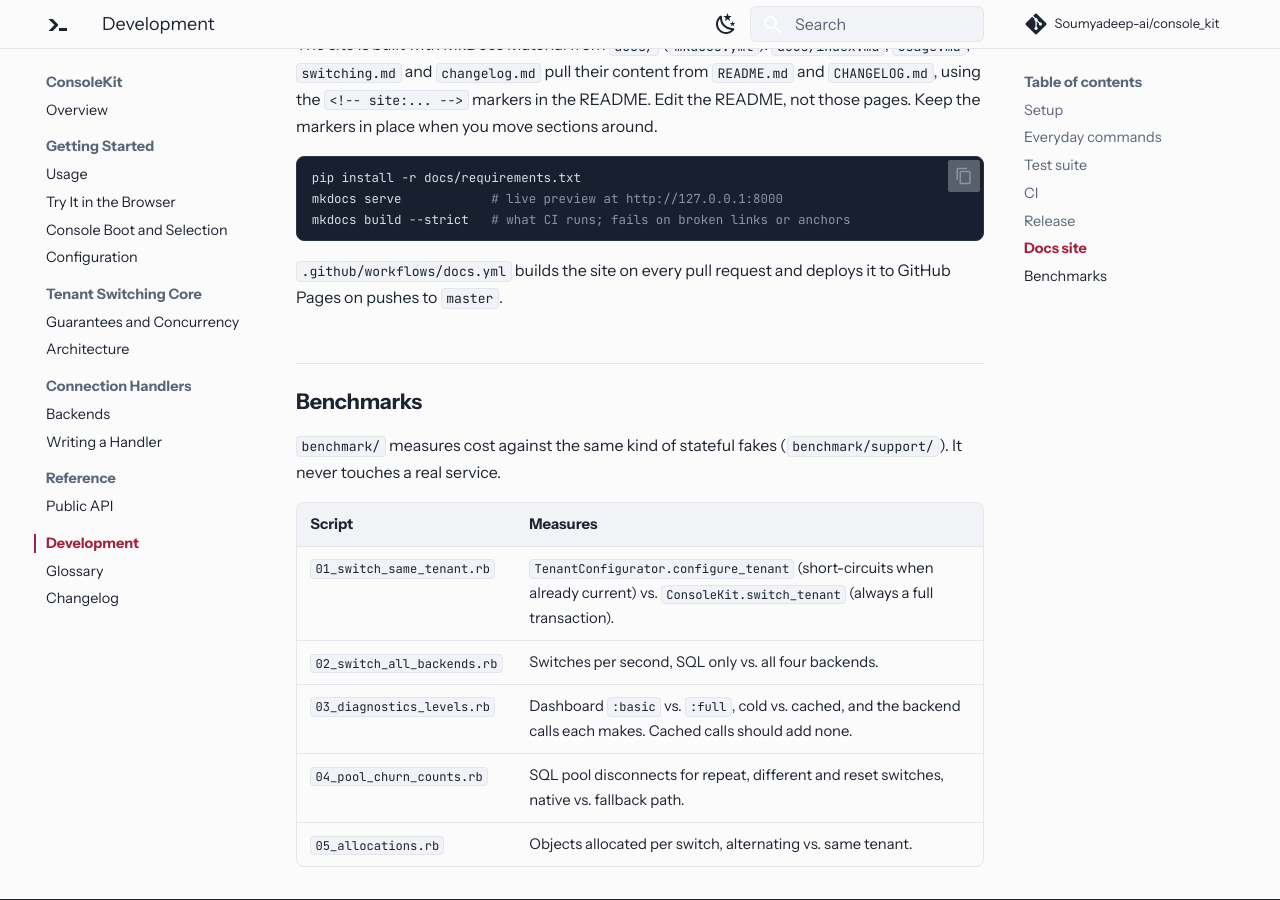
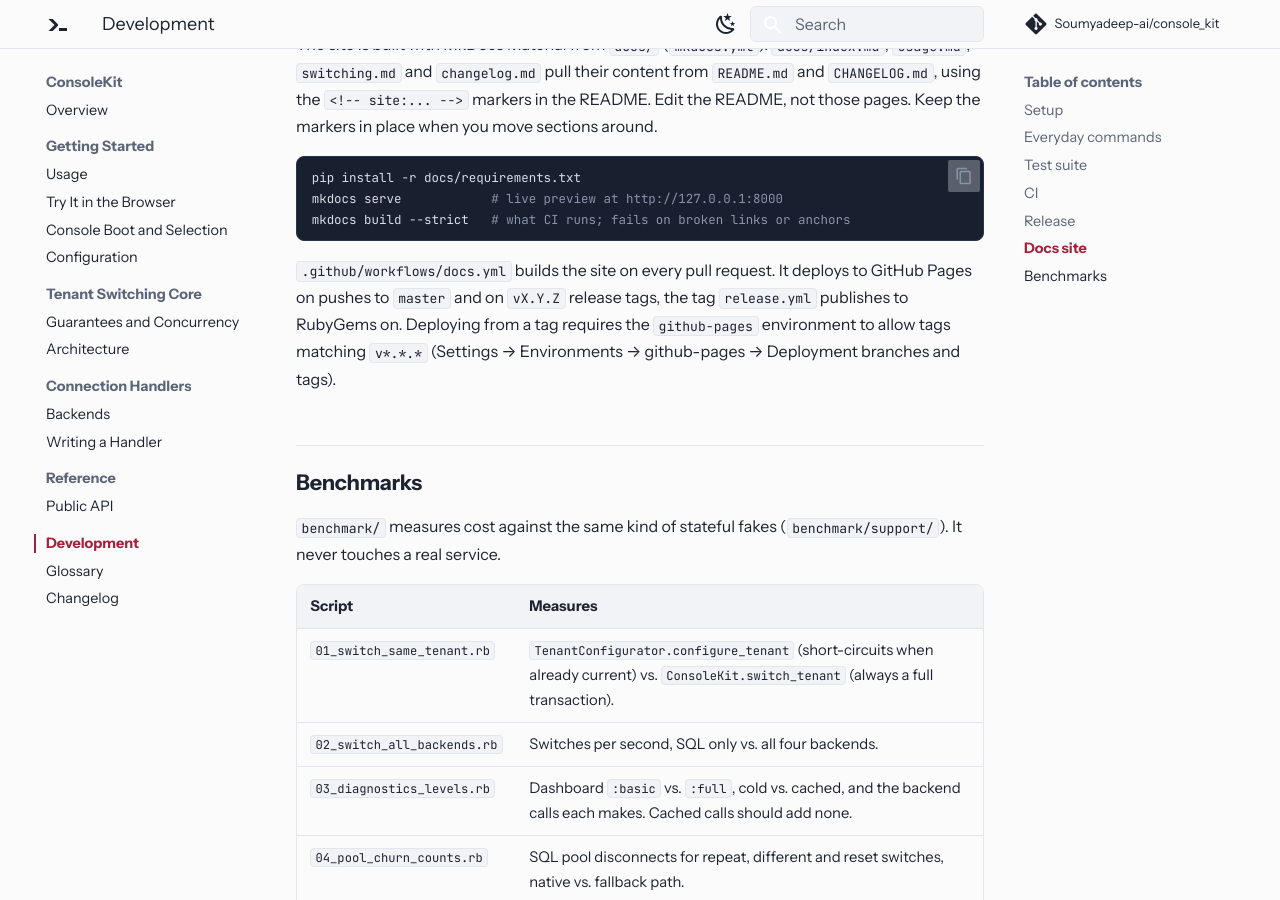
Before and after one commit to Soumyadeep-ai/console_kit, an MkDocs documentation site: the page built from docs/guides/development.md, in a window 1280 px wide and 900 px high, scrolled down 3174 px. Built offline with MkDocs 1.6.1 and Material for MkDocs 9.7.7, drawn with Linux system fonts in a browser that asks for light colours; comment, search, counter and statistics services are not loaded.

Commit message:
ci: redeploy the docs site on release tags as well as master
Deploy on vX.Y.Z tag pushes, the same trigger release.yml publishes the gem
on, in addition to pushes to master. Document that the github-pages
environment must allow those tags.

````diff
--- a/docs/guides/development.md
+++ b/docs/guides/development.md
@@ -95,8 +95,10 @@ mkdocs serve            # live preview at http://127.0.0.1:8000
 mkdocs build --strict   # what CI runs; fails on broken links or anchors
 ```
 
-`.github/workflows/docs.yml` builds the site on every pull request and deploys it to GitHub Pages
-on pushes to `master`.
+`.github/workflows/docs.yml` builds the site on every pull request. It deploys to GitHub Pages on
+pushes to `master` and on `vX.Y.Z` release tags, the tag `release.yml` publishes to RubyGems on.
+Deploying from a tag requires the `github-pages` environment to allow tags matching `v*.*.*`
+(Settings → Environments → github-pages → Deployment branches and tags).
 
 ## Benchmarks
 
````
Also changed, not shown: 1 other file.
